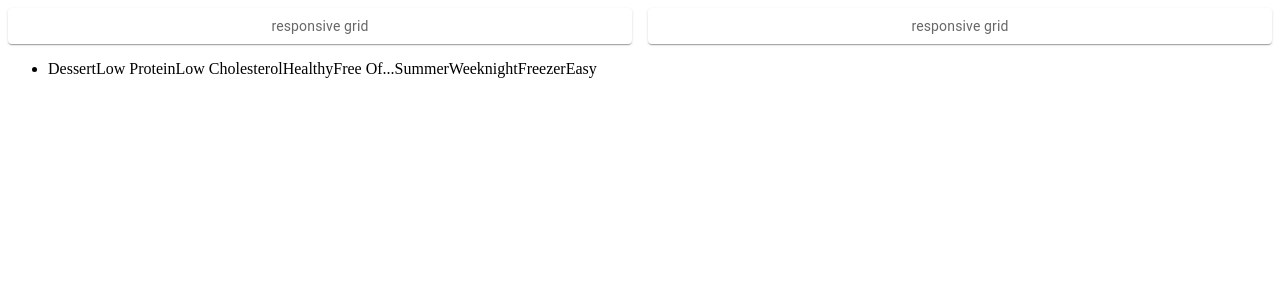
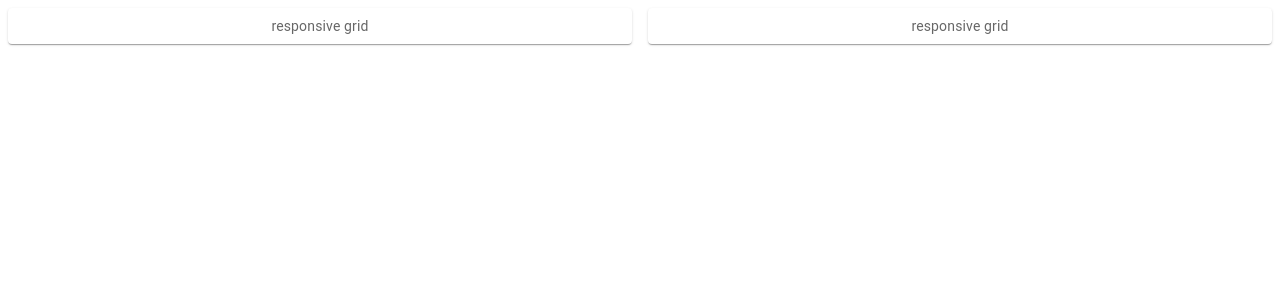
Before and after one commit to CodeSpace-Academy/ASE_2023_GROUP_E, a Next.js app: page / in a window 1280 px wide. Shown: the top 300 px of the page. Built offline with nearby package versions, Linux system fonts and the light colour scheme.

Commit message:
Removed tagContainer component from index.js

```diff
--- a/component/recipe-tags/TagsContainer.js
+++ b/component/recipe-tags/TagsContainer.js
@@ -16,6 +16,7 @@ const tags = [
 ];
 
 const TagsContainer = () => {
+  //expecting {tags} as argument
   return (
     <ul>
       {tags.map((tagName, index) => {
--- a/pages/index.js
+++ b/pages/index.js
@@ -1,11 +1,10 @@
 import Recipes from '@/component/Home/recipes';
 import { useEffect } from 'react';
-import TagsContainer from '@/component/recipe-tags/TagsContainer';
+
 export default function Home() {
   return (
     <main>
       <Recipes />
-      <TagsContainer />
     </main>
   );
 }
```
